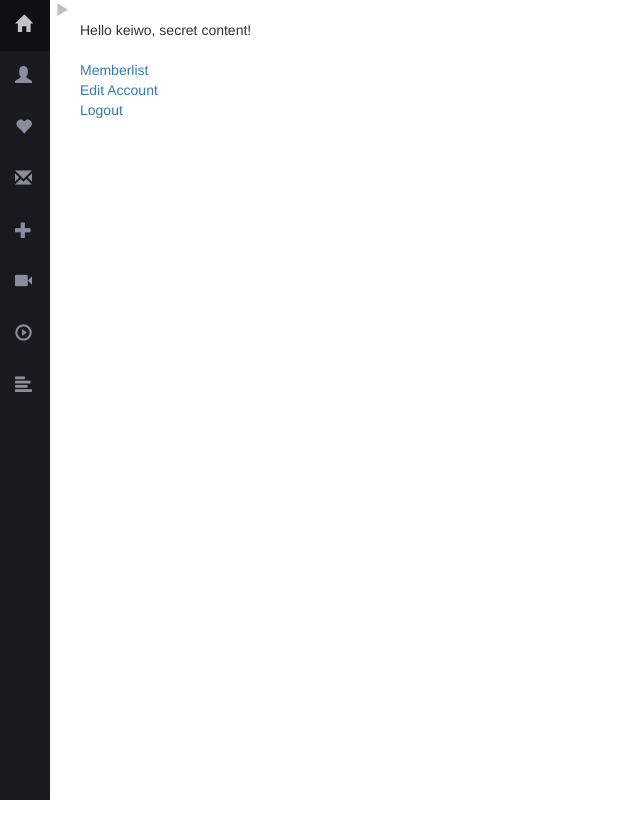
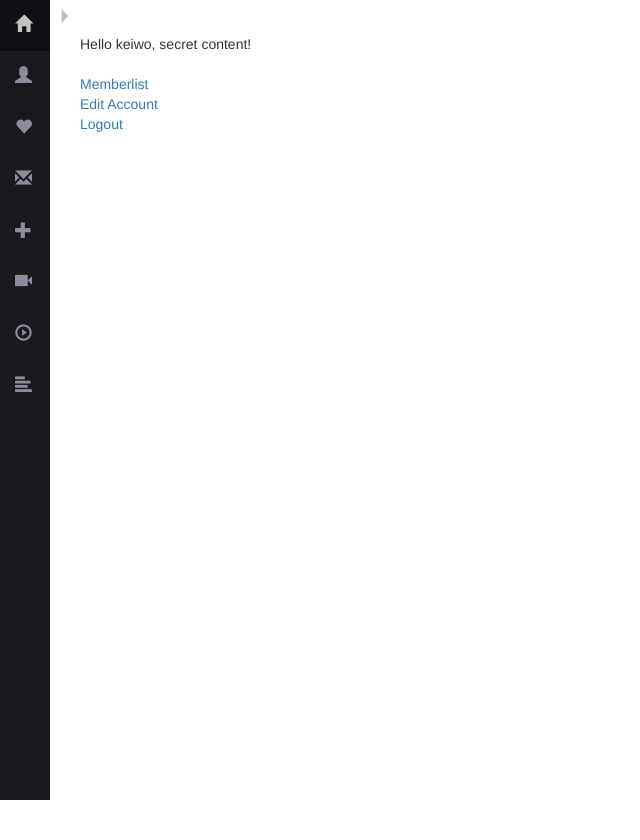
Before and after one commit to michaeljinlai/clashofclans, a PHP site: page /private.php in a window 1280 px wide; the page is wider, and only the part inside the window is pictured. Shown: the top 840 px of that part, without its empty margins (0-640 px from the left). Run offline with PHP 8.4, Linux system fonts and the light colour scheme; a user stored in the database is signed in; some libraries are stand-ins or nearby versions.

Commit message:
Sidebar Progress

```diff
--- a/css/custom.css
+++ b/css/custom.css
@@ -29,13 +29,29 @@ body {
   color: #8C8C9C;
 }
 
+/* Sidebar Glyphicons */
 .sidebar li .sidebar-item-link .glyph-sidebar {
   font-size: 17px;
 }
 
+/* Sidebar Text Next To Glyphicons */
 .sidebar li .sidebar-item-link .sidebar-text {
   font-size: 15px;
   padding-left: 20px;
+}
+
+/* Sidebar Arrow Collapse */
+.sidebar-toggle {
+  background-color: white;
+  cursor: pointer;
+  color: #BFBFBF;
+  padding: 7px;
+  padding-left: 8px;
+}
+
+/* Sidebar Arrow Collapse Hover Effect*/
+.sidebar-toggle:hover {
+  color: #808080;
 }
 
 ul.nav a:hover {
@@ -49,17 +65,7 @@ ul.nav a:hover {
   padding-left: 30px;
 }
 
-/* Sidebar Arrow Collapse */
-.sidebar-toggle {
-  background-color: white;
-  cursor: pointer;
-  color: #BFBFBF;
-  padding-left: 5px;
-}
 
-.sidebar-toggle:hover {
-  color: #808080;
-}
 
 
 
--- a/private.php
+++ b/private.php
@@ -26,12 +26,12 @@
 <div class="sidebar-toggle">
     <!-- This Menu Button is active when side menu is not open -->
     <div class="icon-menu">
-        <i class="glyphicon glyphicon-play"></i>
+        <i class="glyphicon glyphicon-triangle-right"></i>
     </div>
 
     <!-- This Menu Button is active when side menu is open -->
     <div class="icon-menu-open rotateOneEighty hide">
-        <i class="glyphicon glyphicon-play gly-rotate-180"></i>
+        <i class="glyphicon glyphicon-triangle-right gly-rotate-180"></i>
     </div>
 
 </div>
```
